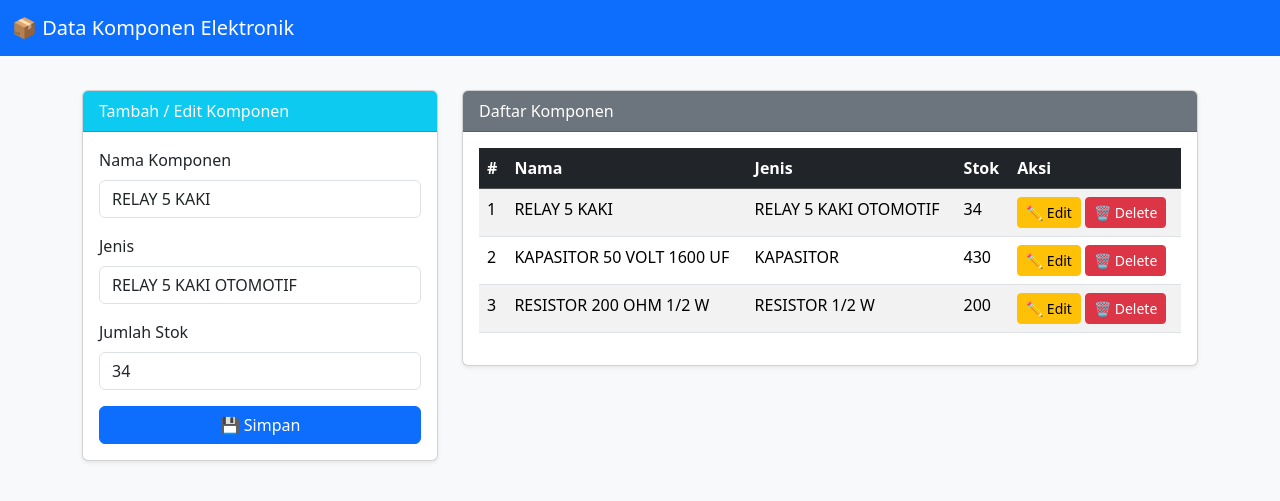
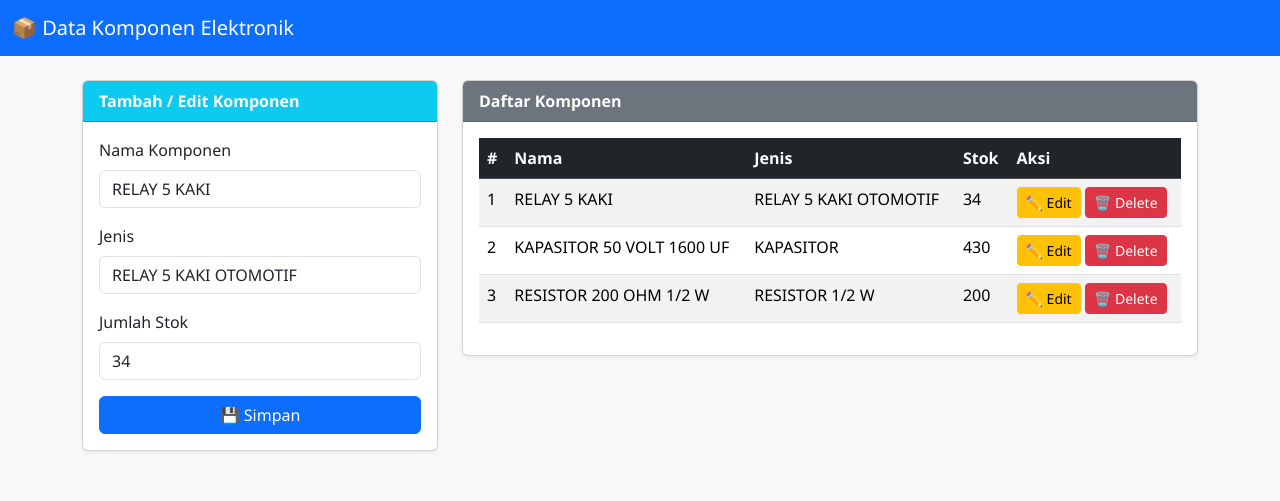
Before and after one commit to Prio-ri/uts-pemrograman-web-1202305048, a PHP site: page /index.php?op=edit&id=3 in a window 1280 px wide. Shown: the top 501 px of the page. Run offline with PHP 8.4, Linux system fonts and the light colour scheme; data comes from the database, SQL or seed files in the repository.

Commit message:
edit bagian css

```diff
--- a/style.css
+++ b/style.css
@@ -1,6 +1,11 @@
-.mx-auto {
-    width: 800px;
+body {
+  font-family: 'Segoe UI', Tahoma, Geneva, Verdana, sans-serif;
 }
-.card {
-    margin-top: 10px;
+
+.card-header {
+  font-weight: bold;
 }
+
+.table-hover tbody tr:hover {
+  background-color: #f1f1f1;
+}
```
